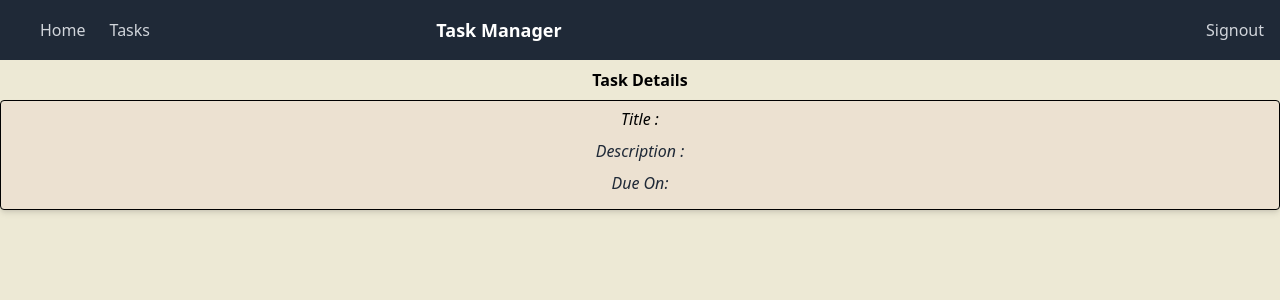
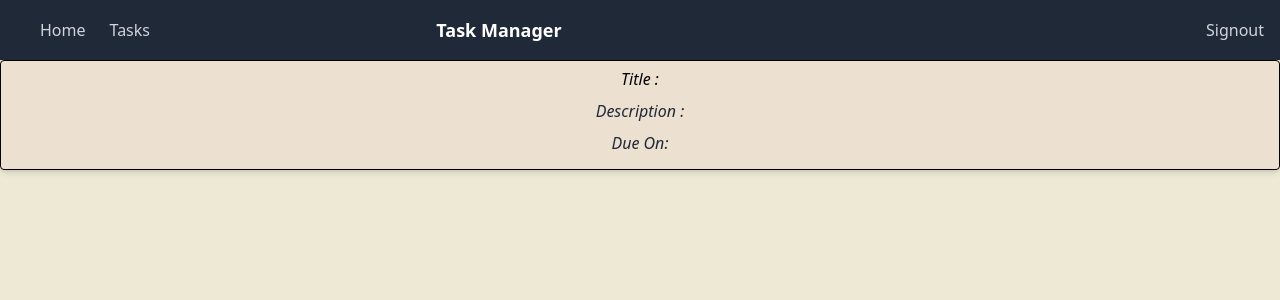
Before and after one commit to Saimall/wd301, a React (Create React App) app in the folder smarter-tasks/: page /tasks/1 in a window 1280 px wide. Shown: the top 300 px of the page. Built offline with nearby package versions, Linux system fonts and the light colour scheme; sample sign-in values are in the browser's storage.

Commit message:
Updated as per VTA

```diff
--- a/smarter-tasks/src/TaskDetailsPage.tsx
+++ b/smarter-tasks/src/TaskDetailsPage.tsx
@@ -23,11 +23,6 @@ const TaskDetailsPage = () => {
     <div>
 
       <div>
-        <div className="mt-2 mb-2 font-bold-800">
-          <strong>
-            <h1>Task Details</h1>
-          </strong>
-        </div>
         <div className="bg-black rounded-lg shadow-md p-4 mb-2 TaskItem hover:bg-gray-200">
           <em>
             <h3 className="font-gray-800 mb-2 font-solid">
```
